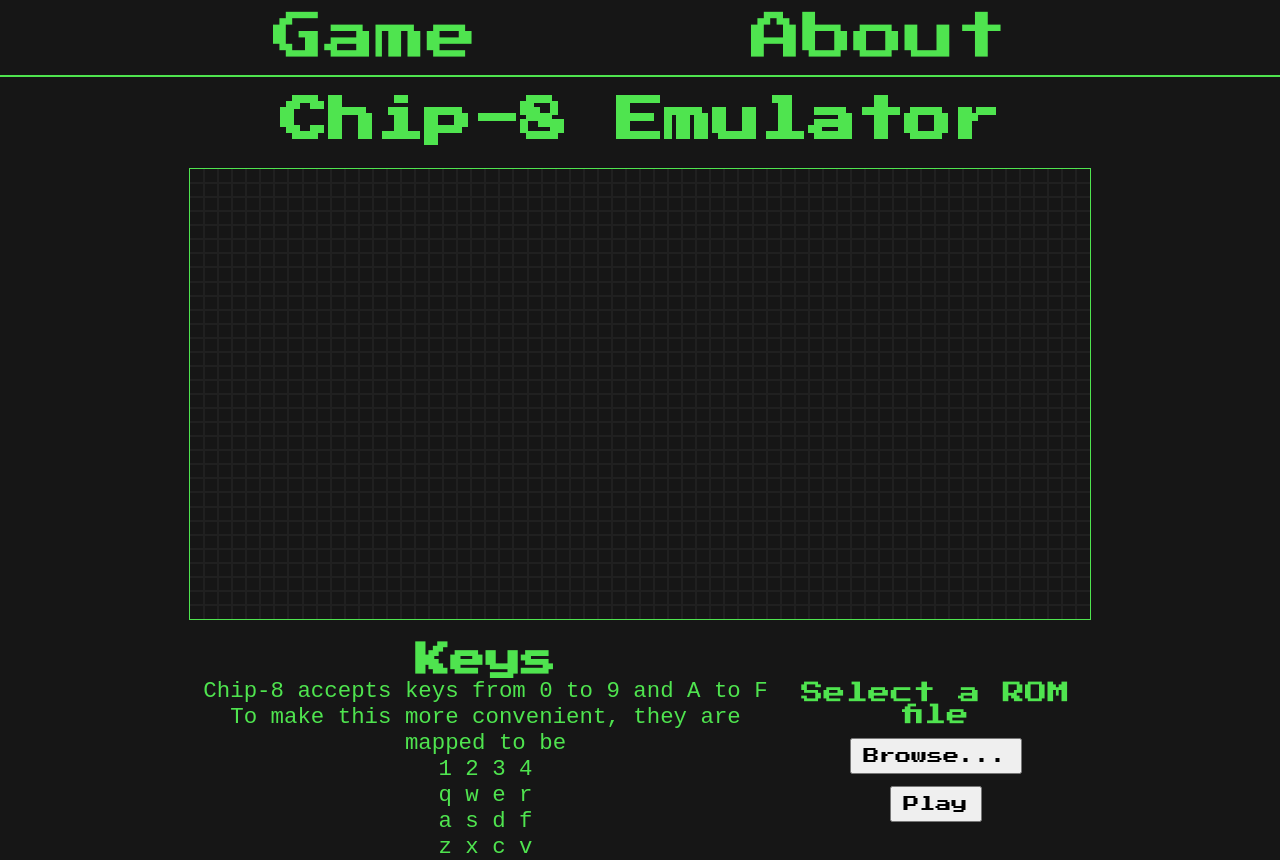
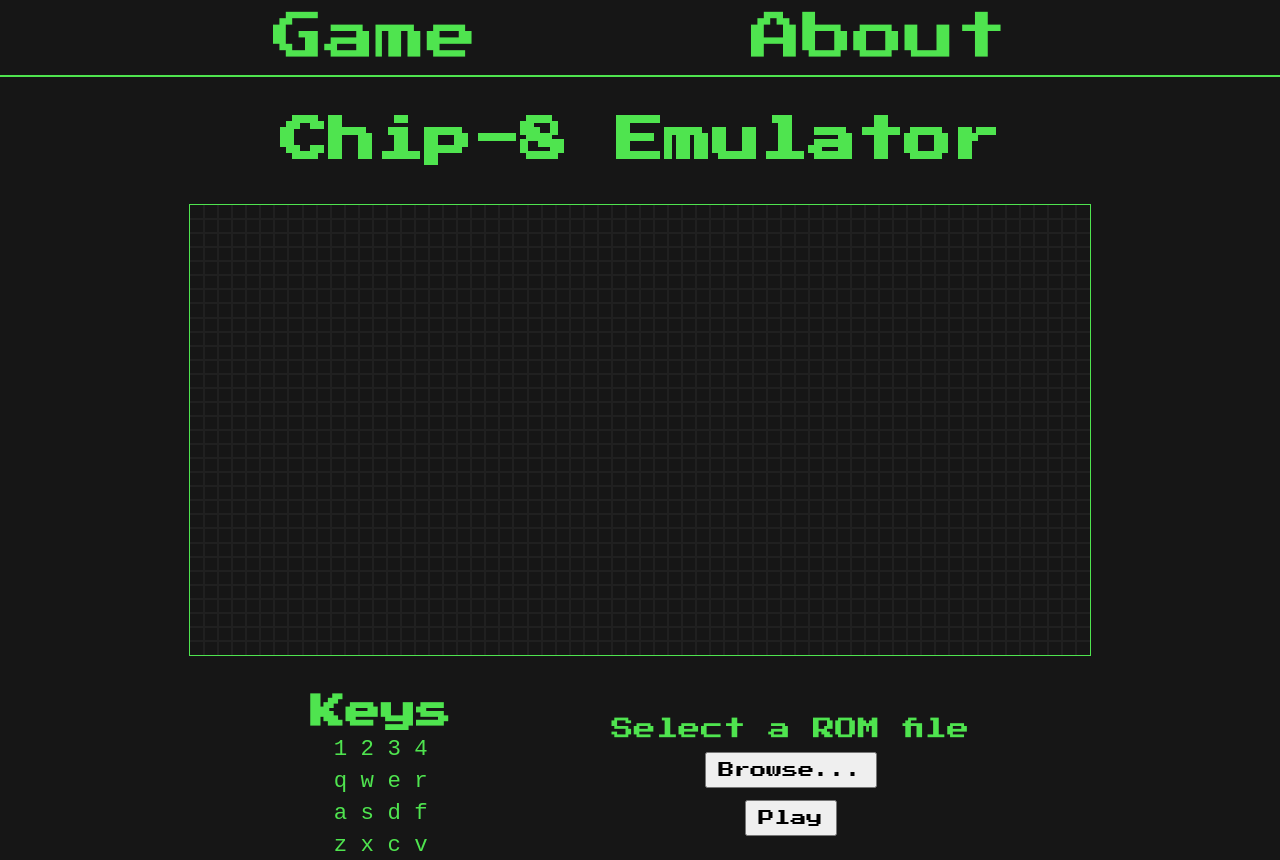
Before and after one commit to tylerhand1/chip8js, a React (Vite) app: page / in a window 1280 px wide. Built offline with nearby package versions, Linux system fonts and the light colour scheme.

Commit message:
Made keys on home easier to read

```diff
--- a/src/components/GamePlayer.tsx
+++ b/src/components/GamePlayer.tsx
@@ -12,8 +12,6 @@ const GamePlayer = () => {
       <div className='info-btns-container'>
         <div className='key-info-container'>
           <h2>Keys</h2>
-          <p>Chip-8 accepts keys from 0 to 9 and A to F</p>
-          <p>To make this more convenient, they are mapped to be</p>
           <p>1 2 3 4</p>
           <p>q w e r</p>
           <p>a s d f</p>
--- a/src/pages/About.tsx
+++ b/src/pages/About.tsx
@@ -4,6 +4,7 @@ const About = () => {
       <div className='about-container'>
         <h1>About</h1>
         <p>This is an implementation of the Chip-8 Emulator using TypeScript and the ReactJS library.</p>
+        <p>Chip-8 uses a 16 digit keypad to accept inputs. As a result, these have been mapped to the keys mentioned on the emulator page.</p>
 
         <h2>References</h2>
         <p>To implement the instructions the emulator uses, I referred to <a href='http://devernay.free.fr/hacks/chip8/C8TECH10.HTM' target='_blank'>Cowgod&apos;s Chip-8 Technical Reference v1.0</a> by Thomas P. Greene.</p>
--- a/src/styles/index.css
+++ b/src/styles/index.css
@@ -14,6 +14,8 @@
   --blue: #4fa8e4;
 
   --white: #d0e0e0;
+
+  --gap: 50px;
 }
 
 html,
@@ -33,7 +35,7 @@ body {
   display: flex;
   flex-direction: column;
   align-items: center;
-  gap: 50px;
+  gap: var(--gap);
 }
 
 body,
@@ -71,7 +73,7 @@ main {
   flex-direction: column;
   align-items: center;
   width: var(--screen-width);
-  gap: 12px;
+  gap: var(--gap);
   text-align: center;
 }
 
@@ -111,6 +113,18 @@ a {
   background-color: #4fe44f;
 }
 
+.info-btns-container {
+  display: flex;
+  flex-direction: column;
+  gap: var(--gap);
+}
+
+.key-info-container {
+  display: flex;
+  flex-direction: column;
+  gap: 12px;
+}
+
 .btns-container {
   display: flex;
   flex-direction: column;
@@ -146,6 +160,12 @@ input[type='button'] {
   :root {
     --screen-width: 600px;
     --screen-height: 300px;
+
+    --gap: 50px;
+  }
+
+  #root {
+    gap: var(--gap);
   }
 
   header {
@@ -158,7 +178,18 @@ input[type='button'] {
   }
 
   main {
-    gap: 24px;
+    gap: var(--gap);
+  }
+
+  .key-info-container {
+    gap: 6px;
+  }
+
+  .info-btns-container {
+    width: 100%;
+    flex-direction: row;
+    align-items: center;
+    justify-content: space-evenly;
   }
 }
 
@@ -166,10 +197,12 @@ input[type='button'] {
   :root {
     --screen-width: 900px;
     --screen-height: 450px;
+
+    --gap: 40px;
   }
 
   #root {
-    gap: 20px;
+    gap: var(--gap);
   }
 
   header {
@@ -194,12 +227,7 @@ input[type='button'] {
   }
 
   main {
-    gap: 24px;
-  }
-
-  .info-btns-container {
-    display: flex;
-    align-items: center;
+    gap: var(--gap);
   }
 
   .info-btns-container p {
```
